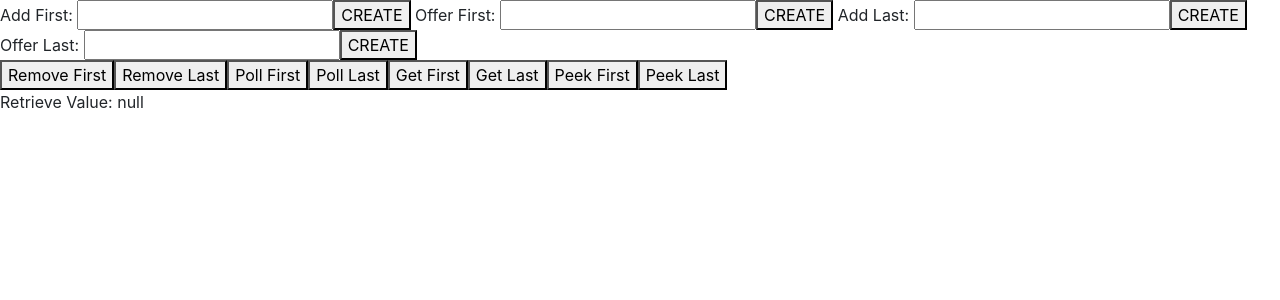
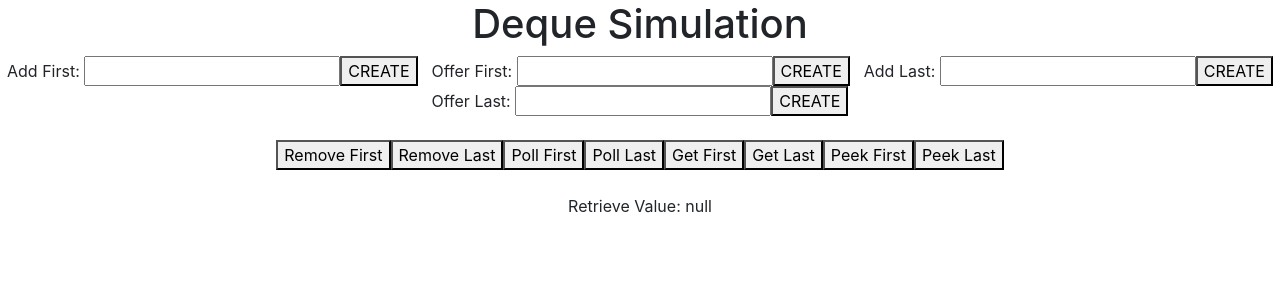
Before and after one commit to vovilder/projectDeque, an Angular app: page / in a window 1280 px wide. Shown: the top 300 px of the page. Built offline with nearby package versions, Linux system fonts and the light colour scheme.

Commit message:
fix display logic

```diff
--- a/src/app/app.component.html
+++ b/src/app/app.component.html
@@ -1,18 +1,27 @@
 <!--The content below is only a placeholder and can be replaced.-->
+<div class="container-fluid">
+  <h1 class="row d-flex justify-content-center">Deque Simulation</h1>
+
+  <div class="row d-flex justify-content-around">
     <div>
-
       Add First: <input #addFirst [value]="inputValue" />
       <button type="button" (click)="addFirstFunc(addFirst.value)">CREATE</button>
+    </div>
+    <div>
       Offer First: <input #offerFirst [value]="inputValue"/>
       <button type="button" (click)="offerFirstFunc(offerFirst.value)">CREATE</button>
+    </div>
+    <div>
       Add Last: <input #addLast [value]="inputValue"/>
       <button type="button" (click)="addLastFunc(addLast.value)">CREATE</button>
+    </div>
+    <div>
       Offer Last: <input #offerLast [value]="inputValue"/>
       <button type="button" (click)="offerLastFunc(offerLast.value)">CREATE</button>
-
     </div>
-
-<div>
+  </div>
+  <br/>
+  <div class="row d-flex justify-content-center">
     <button type="button" (click)="removeFirstFunc()">Remove First</button>
     <button type="button" (click)="removeLastFunc()">Remove Last</button>
     <button type="button" (click)="pollFirstFunc()">Poll First</button>
@@ -22,13 +31,15 @@
     <button type="button" (click)="peekFirstFunc()">Peek First</button>
     <button type="button" (click)="peekLastFunc()">Peek Last</button>
   </div>
-
-<div>
+  <br/>
+  <div class="row d-flex justify-content-center">
     Retrieve Value: {{retrieved==null?"null":retrieved}}
     <div *ngIf="errormsg.length>0">
       {{errormsg}}
     </div>
   </div>
+</div>
+
 <div class="container-fluid">
   <div class="myDequeWrapper row">
     <div class="wrap" *ngFor="let el of deque.deque; let i = index" [ngClass]="{'first': i == first, 'last': i == last}">
--- a/src/app/app.component.ts
+++ b/src/app/app.component.ts
@@ -73,7 +73,7 @@ export class AppComponent {
   removeFirstFunc(){
     this.clearall();
     try {
-      this.pElem(0);
+      this.getFirstFunc();
       this.first = 1;
       setTimeout(()=> {
         this.retrieved=this.deque.removeFirst();
@@ -88,7 +88,7 @@ export class AppComponent {
   }
   pollFirstFunc(){
     this.clearall();
-    this.pElem(0);
+    this.peekFirstFunc();
     this.first = 1;
     setTimeout(()=> {
       this.retrieved=this.deque.pollFirst();
@@ -99,7 +99,7 @@ export class AppComponent {
   removeLastFunc(){
     this.clearall();
     try {
-      this.pElem(this.deque.deque.length - 1);
+      this.getLastFunc();
       this.last = this.deque.deque.length - 2;
       setTimeout(()=> {
         this.retrieved=this.deque.removeLast();
@@ -112,7 +112,7 @@ export class AppComponent {
 
   pollLastFunc(){
     this.clearall();
-    this.pElem(this.deque.deque.length - 1);
+    this.peekLastFunc();
     this.last = this.deque.deque.length - 2;
     setTimeout(() => {
       this.retrieved=this.deque.pollLast();
```
Lines whose indentation alone changed are shown as unchanged.
